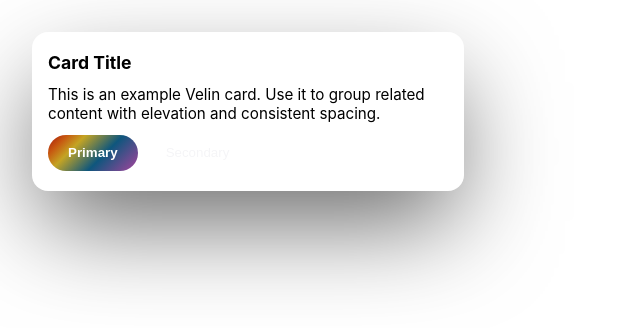
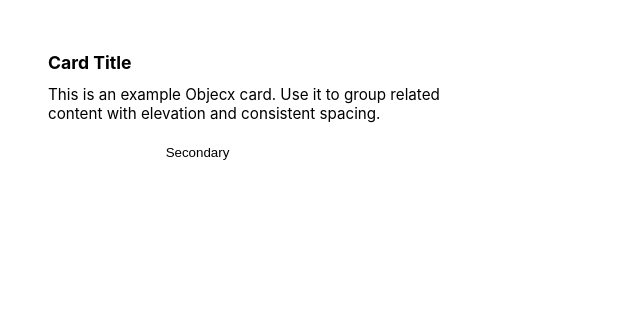
Before and after one commit to objekx/objecx-ui, a plain HTML site: page components/card.html in a window 1280 px wide. Shown: the whole page, without its empty margins (0-640 px from the left). Drawn offline with Linux system fonts and the light colour scheme.

Commit message:
Update card.html

```diff
--- a/components/card.html
+++ b/components/card.html
@@ -2,35 +2,35 @@
 <html lang="en">
 <head>
   <meta charset="utf-8" />
-  <title>Velin Card</title>
+  <title>Objecx Card</title>
   <meta name="viewport" content="width=device-width,initial-scale=1" />
   <link rel="stylesheet" href="/components/colors.css" />
   <style>
-    .velin-card {
-      background: var(--card-bg);
+    .objecx-card {
+      background: var(--card-bg-objecx);
       padding:1.25rem 1rem;
-      border-radius: var(--radius);
-      box-shadow: var(--shadow);
+      border-radius: var(--radius-objecx);
+      box-shadow: var(--shadow-objecx);
       max-width:400px;
       display:flex;
       flex-direction:column;
       gap:12px;
       font-family: Inter, system-ui, sans-serif;
     }
-    .header { font-weight:700; font-size:1.1rem; }
-    .body { font-size:.95rem; }
-    .footer { display:flex; gap:8px; flex-wrap:wrap; }
-    .primary { background: var(--gradient-velin); color:#fff; border:none; padding:.65rem 1.25rem; border-radius: var(--radius-pill); font-weight:600; cursor:pointer; }
-    .secondary { background: rgba(255,255,255,0.05); color: var(--text); border:none; padding:.65rem 1.25rem; border-radius: var(--radius-pill); cursor:pointer; }
+    .objecx-header { font-weight:700; font-size:1.1rem; }
+    .objecx-body { font-size:.95rem; }
+    .objecx-footer { display:flex; gap:8px; flex-wrap:wrap; }
+    .objecx-primary { background: var(--gradient-objecx); color:#fff; border:none; padding:.65rem 1.25rem; border-radius: var(--radius-pill-objecx); font-weight:600; cursor:pointer; }
+    .objecx-secondary { background: rgba(255,255,255,0.05); color: var(--text-objecx); border:none; padding:.65rem 1.25rem; border-radius: var(--radius-pill-objecx); cursor:pointer; }
   </style>
 </head>
 <body style="background:transparent; margin:0; padding:2rem;">
-  <div class="velin-card">
-    <div class="header">Card Title</div>
-    <div class="body">This is an example Velin card. Use it to group related content with elevation and consistent spacing.</div>
-    <div class="footer">
-      <button class="primary">Primary</button>
-      <button class="secondary">Secondary</button>
+  <div class="objecx-card">
+    <div class="objecx-header">Card Title</div>
+    <div class="objecx-body">This is an example Objecx card. Use it to group related content with elevation and consistent spacing.</div>
+    <div class="objecx-footer">
+      <button class="objecx-primary">Primary</button>
+      <button class="objecx-secondary">Secondary</button>
     </div>
   </div>
 </body>
```
